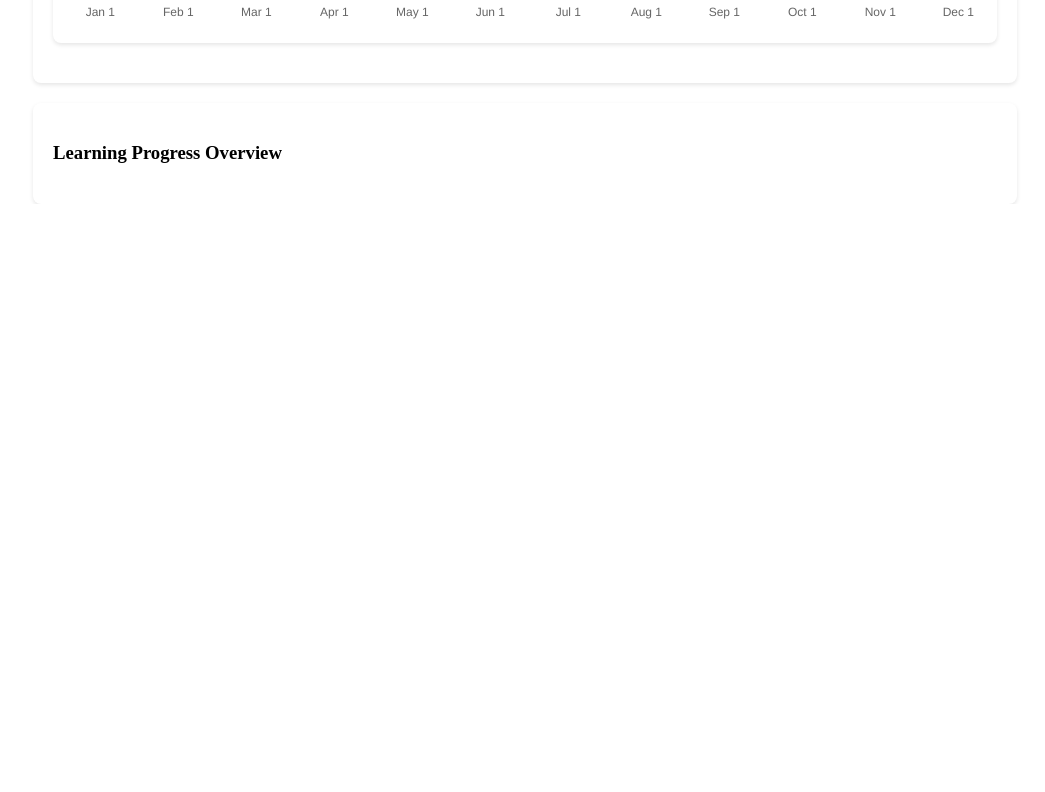
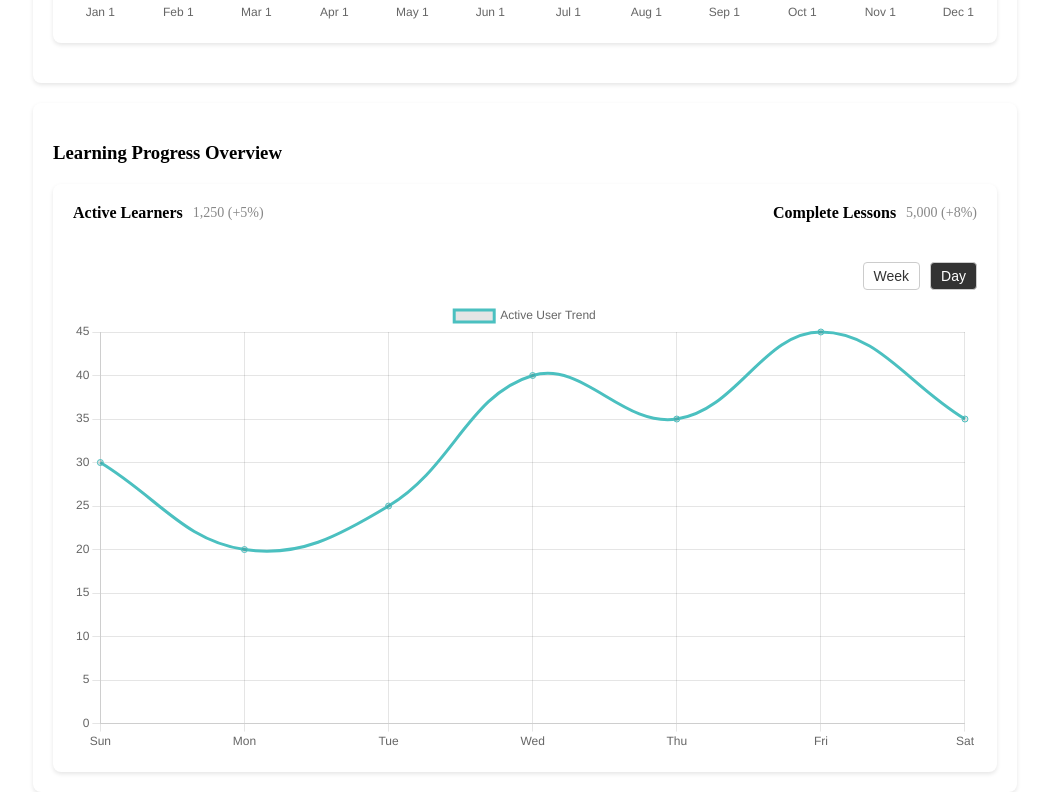
Before and after one commit to lulu-game/Lulu-gameV1, a React (Create React App) app in the folder admin/: page /admin/dashboard in a window 1280 px wide. Shown: the part 1023-1815 px from the top of the page, without its empty margins (235-1280 px from the left). Before the commit the page ends 1227 px from the top, so only its background shows below. Built offline with nearby package versions, Linux system fonts and the light colour scheme.

Commit message:
Build: Admin Learnign Progress

```diff
--- /dev/null
+++ b/admin/src/components/LearningProgressChart.js
@@ -0,0 +1,50 @@
+// src/components/LearningProgressChart.js
+import React from 'react';
+import { Line } from 'react-chartjs-2';
+import '../styles/LearningProgressChart.css';
+
+const LearningProgressChart = () => {
+  const data = {
+    labels: ['Sun', 'Mon', 'Tue', 'Wed', 'Thu', 'Fri', 'Sat'],
+    datasets: [
+      {
+        label: 'Active User Trend',
+        data: [30, 20, 25, 40, 35, 45, 35],
+        fill: false,
+        borderColor: 'rgba(75,192,192,1)',
+        tension: 0.4,
+      },
+    ],
+  };
+
+  const options = {
+    scales: {
+      y: {
+        beginAtZero: true,
+      },
+    },
+  };
+
+
+  return (
+    <div className="learning-progress-chart">
+      <div className="stats">
+        <div className="stat">
+          <span>Active Learners</span>
+          <span>1,250 (+5%)</span>
+        </div>
+        <div className="stat">
+          <span>Complete Lessons</span>
+          <span>5,000 (+8%)</span>
+        </div>
+      </div>
+      <div className="toggle-buttons">
+        <button>Week</button>
+        <button className="active">Day</button>
+      </div>
+      <Line data={data} options={options} />
+    </div>
+  );
+};
+
+export default LearningProgressChart;
--- a/admin/src/pages/Dashboard.js
+++ b/admin/src/pages/Dashboard.js
@@ -4,6 +4,7 @@ import { Link } from 'react-router-dom';
 import Sidebar from '../components/Sidebar';
 import '../styles/Dashboard.css';
 import SubscribersChart from '../components/SubscribersChart';
+import LearningProgressChart from '../components/LearningProgressChart'; // Import the LearningProgressChart component
 
 
 const Dashboard = () => {
@@ -48,8 +49,8 @@ const Dashboard = () => {
             <SubscribersChart />
           </div>
           <div className="progress-overview">
-            <h3>Learning Progress Overview</h3>
-            {/* Add your progress overview component here */}
+          <h3>Learning Progress Overview</h3>
+          <LearningProgressChart />
           </div>
         </main>
       </div>
--- /dev/null
+++ b/admin/src/styles/LearningProgressChart.css
@@ -0,0 +1,52 @@
+/* src/styles/LearningProgressChart.css */
+.learning-progress-chart {
+  background-color: #fff;
+  border-radius: 8px;
+  box-shadow: 0 2px 4px rgba(0, 0, 0, 0.1);
+  padding: 20px;
+}
+
+.learning-progress-chart .stats {
+  display: flex;
+  justify-content: space-between;
+  margin-bottom: 20px;
+}
+
+.learning-progress-chart .stat {
+  display: flex;
+  align-items: center;
+}
+
+.learning-progress-chart .stat span:first-child {
+  font-weight: bold;
+  margin-right: 10px;
+}
+
+.learning-progress-chart .stat span:last-child {
+  color: #888;
+  font-size: 14px;
+}
+
+.learning-progress-chart .toggle-buttons {
+  display: flex;
+  justify-content: flex-end;
+  margin-bottom: 10px;
+}
+
+.learning-progress-chart .toggle-buttons button {
+  background-color: transparent;
+  border: 1px solid #ccc;
+  border-radius: 4px;
+  color: #333;
+  cursor: pointer;
+  font-size: 14px;
+  margin-left: 10px;
+  padding: 5px 10px;
+  transition: background-color 0.3s ease;
+}
+
+.learning-progress-chart .toggle-buttons button:hover,
+.learning-progress-chart .toggle-buttons button.active {
+  background-color: #333;
+  color: #fff;
+}
```
